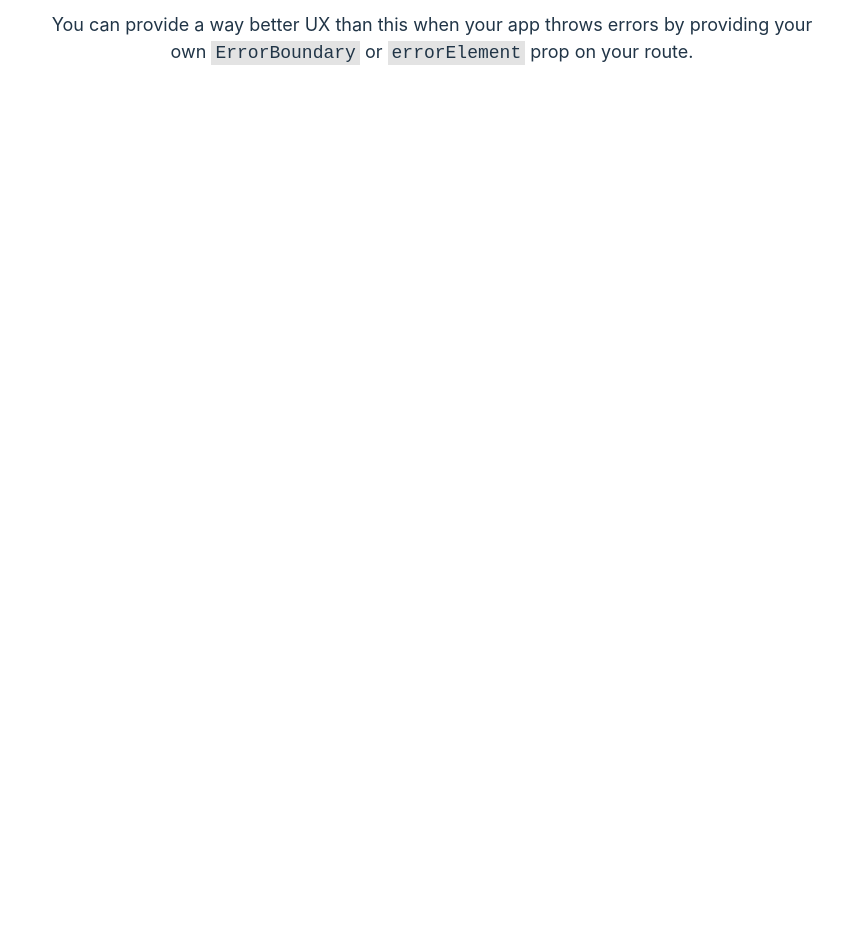
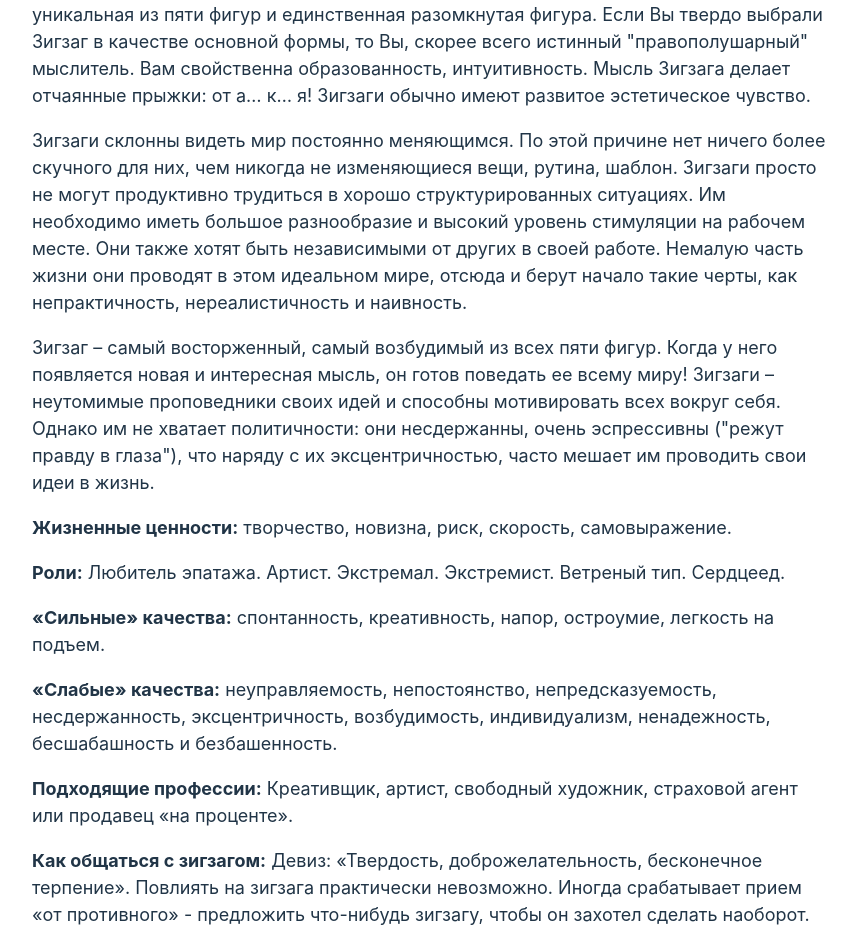
Before and after one commit to Sylphur/psychology-shapes, a React (Vite) app in the folder psy-shapes/: page /crankle in a window 1280 px wide. Before the commit this address had no page. Shown: the part 443-1375 px from the top of the page, without its empty margins (208-1064 px from the left). Before the commit the page ends 800 px from the top, so only its background shows below. Built offline with nearby package versions, Linux system fonts and the light colour scheme.

Commit message:
feat: add crankle description

```diff
--- a/psy-shapes/src/main.tsx
+++ b/psy-shapes/src/main.tsx
@@ -7,6 +7,7 @@ import Square from './pages/square/square.tsx';
 import Circle from './pages/circle/circle.tsx';
 import Triangle from './pages/triangle/triangle.tsx';
 import Rectangle from './pages/rectangle/rectangle.tsx';
+import Crankle from './pages/crankle/crankle.tsx';
 
 const router = createBrowserRouter([
   {
@@ -29,6 +30,10 @@ const router = createBrowserRouter([
         path: '/rectangle',
         element: <Rectangle />
       },
+      {
+        path: '/crankle',
+        element: <Crankle />
+      }
     ]
   }
 ])
--- a/psy-shapes/src/pages/crankle/crankle.tsx
+++ b/psy-shapes/src/pages/crankle/crankle.tsx
@@ -0,0 +1,40 @@
+import '../../App.css'
+import shape from '../../assets/shapes/crankle.png'
+
+function Crankle() {
+
+  return (
+    <section className='content'>
+      <img src={shape} className="logo" alt="Vite logo" />
+      <p className='shape-description'>
+        <b>Зигзаг</b> символизирует креативность, творчество, хотя бы потому, что она самая уникальная из пяти фигур и единственная разомкнутая фигура. Если Вы твердо выбрали Зигзаг в качестве основной формы, то Вы, скорее всего истинный "правополушарный" мыслитель. Вам свойственна образованность, интуитивность. Мысль Зигзага делает отчаянные прыжки: от а… к… я!  Зигзаги обычно имеют развитое эстетическое чувство.
+      </p>
+      <p className='shape-description'>
+        Зигзаги склонны видеть мир постоянно меняющимся. По этой причине нет ничего более скучного для них, чем никогда не изменяющиеся вещи, рутина, шаблон. Зигзаги просто не могут продуктивно трудиться в хорошо структурированных ситуациях. Им необходимо иметь большое разнообразие и высокий уровень стимуляции на рабочем месте. Они также хотят быть независимыми от других в своей работе. Немалую часть жизни они проводят в этом идеальном мире, отсюда и берут начало такие черты, как непрактичность, нереалистичность и наивность.
+      </p>
+      <p className='shape-description'>
+        Зигзаг – самый восторженный, самый возбудимый из всех пяти фигур. Когда у него появляется новая и интересная мысль, он готов поведать ее всему миру! Зигзаги – неутомимые проповедники своих идей и способны мотивировать всех вокруг себя. Однако им не хватает политичности: они несдержанны, очень эспрессивны ("режут правду в глаза"), что наряду с их эксцентричностью, часто мешает им проводить свои идеи в жизнь.
+      </p>
+      <p className='shape-description'>
+        <b>Жизненные ценности:</b> творчество, новизна, риск, скорость, самовыражение.
+      </p>
+      <p className='shape-description'>
+        <b>Роли:</b> Любитель эпатажа. Артист. Экстремал. Экстремист. Ветреный тип. Сердцеед.
+      </p>
+      <p className='shape-description'>
+        <b>«Сильные» качества:</b> спонтанность, креативность, напор, остроумие, легкость на подъем.
+      </p>
+      <p className='shape-description'>
+        <b>«Слабые» качества:</b> неуправляемость, непостоянство, непредсказуемость, несдержанность, эксцентричность, возбудимость, индивидуализм, ненадежность, бесшабашность и безбашенность.
+      </p>
+      <p className='shape-description'>
+        <b>Подходящие профессии:</b> Креативщик, артист, свободный художник, страховой агент или продавец «на проценте».
+      </p>
+      <p className='shape-description'>
+        <b>Как общаться с зигзагом:</b> Девиз: «Твердость, доброжелательность, бесконечное терпение». Повлиять на зигзага практически невозможно. Иногда срабатывает прием «от противного» - предложить что-нибудь зигзагу, чтобы он захотел сделать наоборот. Главное в этом случае быстро с ним согласиться. Можно привлечь зигзага на свою сторону, восхищаясь его идеями, но это все равно не надолго. Всегда следует быть готовым к резким сменам решений и тем разговора.
+      </p>
+    </section>
+  )
+}
+
+export default Crankle
```
